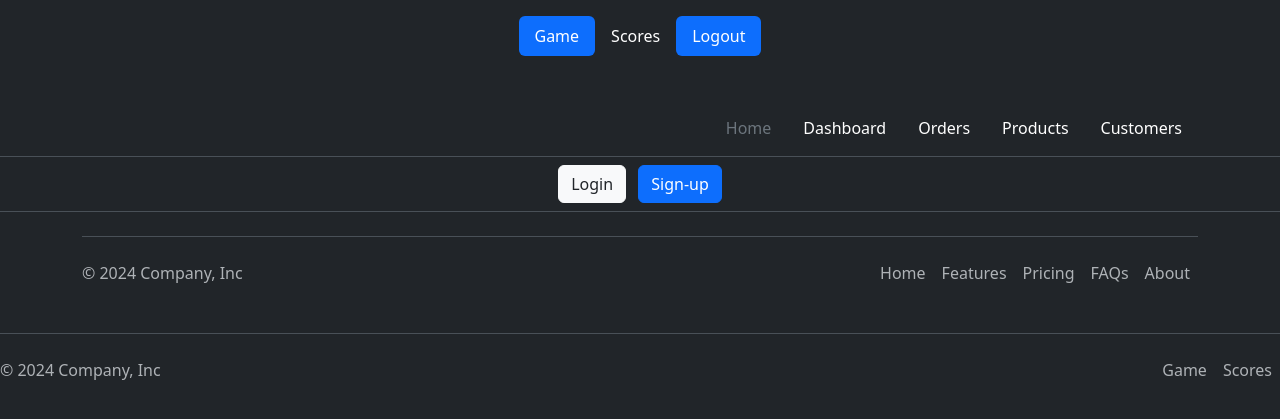
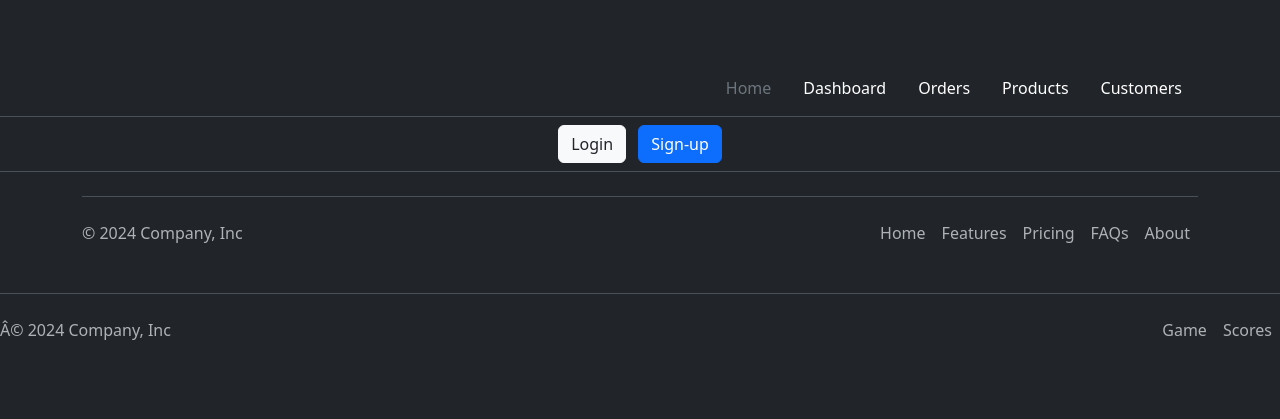
Before and after one commit to bourtitom/memaudit, a Symfony app: template templates/user/index.html.twig in a window 1280 px wide. Shown: the top 419 px of the page. Run offline with Twig, Linux system fonts and the light colour scheme; the template is opened without the code that fills it, so the values that code supplies are empty; some libraries are stand-ins or nearby versions.

Commit message:
lien et condition header

```diff
--- a/src/Security/LoginAuthentificatorAuthenticator.php
+++ b/src/Security/LoginAuthentificatorAuthenticator.php
@@ -55,7 +55,7 @@ class LoginAuthentificatorAuthenticator extends AbstractLoginFormAuthenticator
             return new RedirectResponse($this->urlGenerator->generate('app_register'));
         }
         else {
-            return new RedirectResponse($this->urlGenerator->generate('app_game'));
+            return new RedirectResponse($this->urlGenerator->generate('app_login'));
         }
 
     }
--- a/templates/base.html.twig
+++ b/templates/base.html.twig
@@ -17,17 +17,25 @@
 <body>
 <div class="container">
     <header class="d-flex justify-content-center py-3">
-      <ul class="nav nav-pills ">
-        <li class="nav-item"><a href="#" class="nav-link active text-white" aria-current="page">Game</a></li>
-        <li class="nav-item"><a href="#" class="nav-link text-white">Scores</a></li>
-         {% if is_granted('ROLE_ADMIN') %}
-      <li class="nav-item"><a href="#" class="nav-link active text-white">List User</a></li>
-      <li class="nav-item"><a href="#" class="nnav-link active text-white">Add user</a></li>
-      {% endif %}
-      <li class="nav-item"><a href="/logout" class="nav-link active text-white">Logout</a></li>
-      </ul>
+        <ul class="nav nav-pills">
+            {% if is_granted('ROLE_USER') and not is_granted('ROLE_ADMIN') %}
+                <li class="nav-item"><a href="/game" class="nav-link active text-white" aria-current="page">Game</a><li>
+                <li class="nav-item"><a href="#" class="nav-link text-white">Scores</a></li>
+            {% endif %}
+
+            {% if is_granted('ROLE_ADMIN') %}
+                <li class="nav-item"><a href="/register" class="nav-link active px-2 text-white">Add user</a></li>
+                <li class="nav-item"><a href="#" class="nav-link px-2 text-white">List User</a></li>
+                <li class="nav-item"><a href="#" class="nav-link text-white">Scores</a></li>
+            {% endif %}
+
+            {% if is_granted('ROLE_USER') or is_granted('ROLE_ADMIN') %}
+                <li class="nav-item"><a href="/logout" class="nav-link px-2 text-white">Logout</a></li>
+            {% endif %}
+        </ul>
     </header>
-  </div>
+</div>
+
 
 
 
@@ -36,7 +44,7 @@
 
 
 <footer class="d-flex flex-wrap justify-content-between align-items-center py-3 my-4 border-top">
-    <p class="col-md-4 mb-0 text-body-secondary">© 2024 Company, Inc</p>
+    <p class="col-md-4 mb-0 text-body-secondary">Â© 2024 Company, Inc</p>
 
     <a href="/" class="col-md-4 d-flex align-items-center justify-content-center mb-3 mb-md-0 me-md-auto link-body-emphasis text-decoration-none">
       <svg class="bi me-2" width="40" height="32"><use xlink:href="#bootstrap"></use></svg>
```
